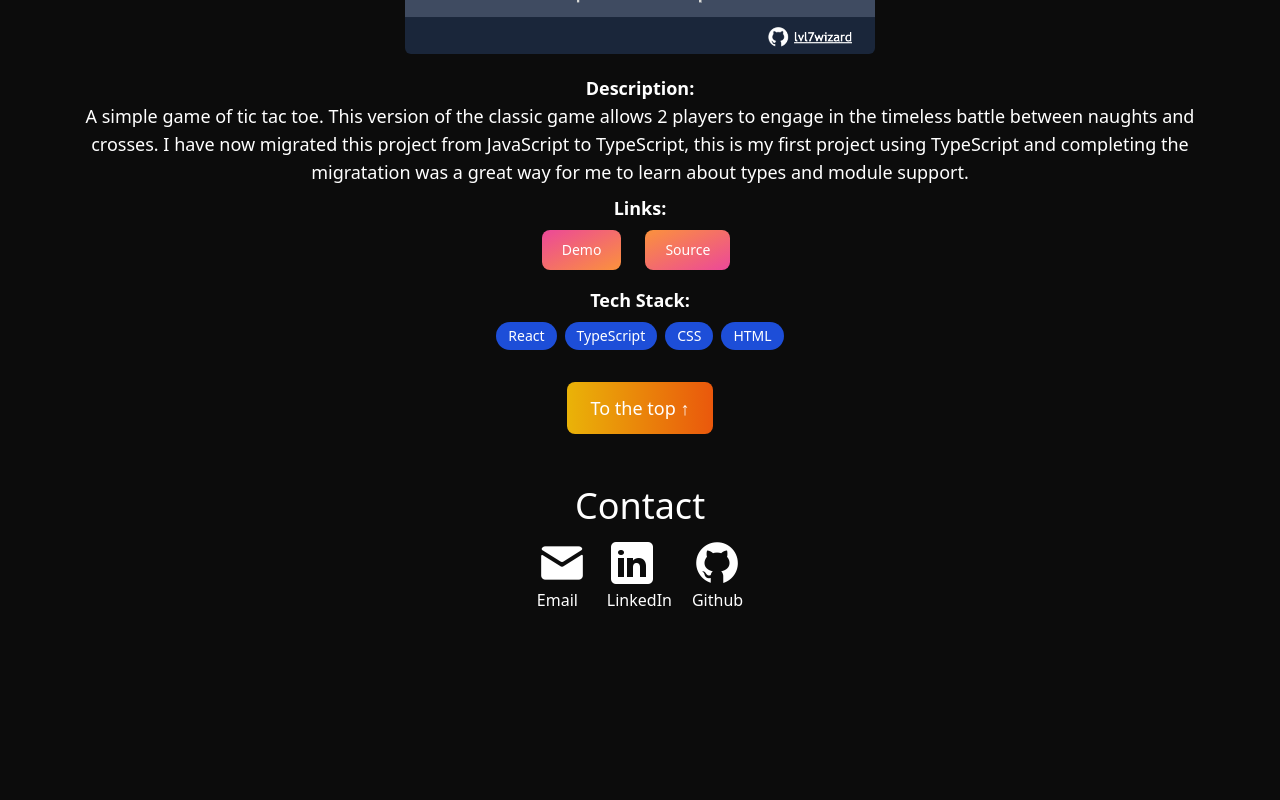
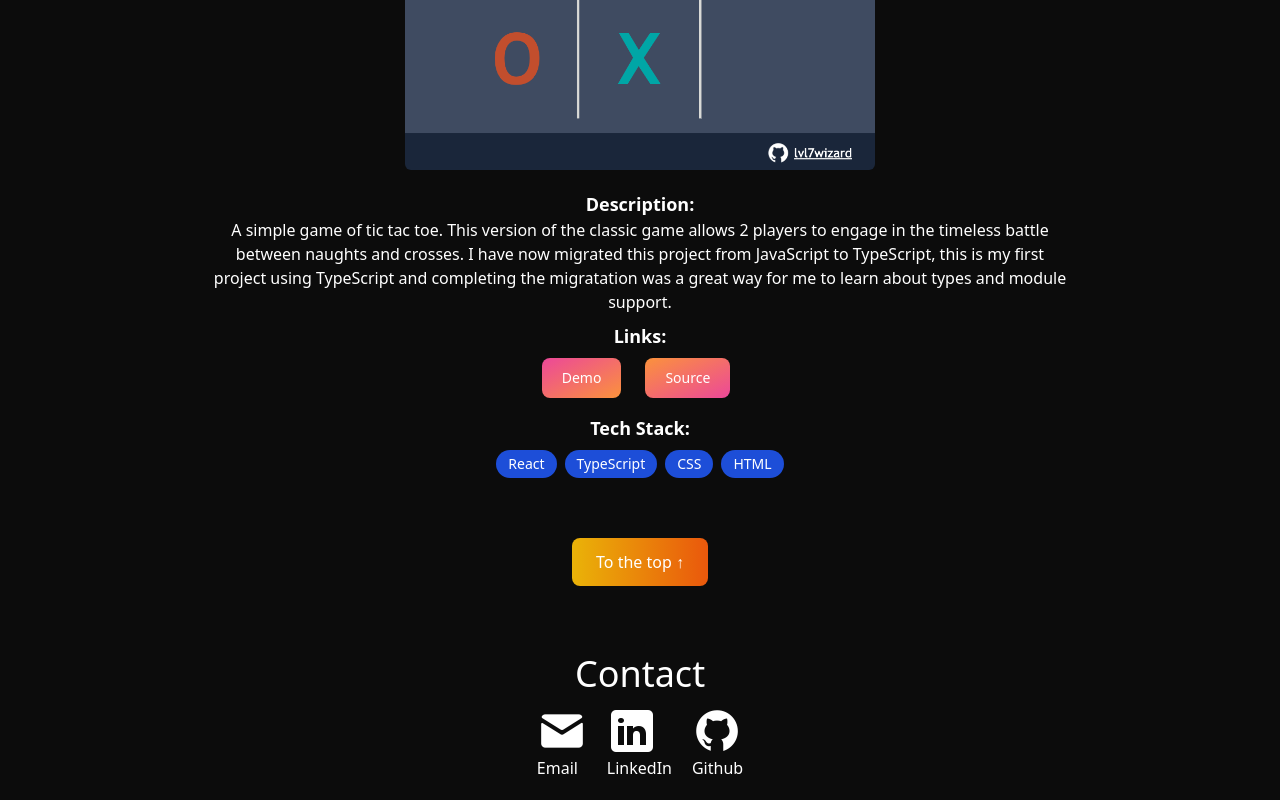
Before and after one commit to lvl7wizard/portfolio, a React (Vite) app: page / in a window 1280 px wide. Shown: the part 5855-6655 px from the top of the page. Before the commit the page ends 6487 px from the top, so only its background shows below. Built offline with nearby package versions, Linux system fonts and the light colour scheme.

Commit message:
refactors layout of Projects component

```diff
--- a/src/components/Projects/Projects.jsx
+++ b/src/components/Projects/Projects.jsx
@@ -3,15 +3,15 @@ import { ProjectCard } from "./ProjectCard";
 
 export const Projects = () => {
   return (
-    <section className="flex flex-col min-h-screen mx-5vw items-center justify-center text-center content-center text-lg text-white gap-8" id={"projects"}>
-      <h2 className="text-8xl font-bold text-blue-400 text-shadow-3d-blue">Projects</h2>
+    <section className="flex flex-col min-h-screen mx-auto p-4 max-w-4xl items-center justify-center text-center content-center text-md text-white gap-5 md:gap-10" id={"projects"}>
+      <h2 className="text-7xl mt-5 md:mt-20 md:text-8xl font-bold text-blue-400 text-shadow-3d-blue">Projects</h2>
         {projects.map((project, id) => {
           return <ProjectCard key={id} project={project}/>
         })}
         <a href="#">
           <button
             type="button"
-            className="text-white bg-gradient-to-r from-yellow-500 to-orange-600 hover:bg-gradient-to-l focus:ring-4 focus:outline-none focus:ring-red-200 dark:focus:ring-red-800 font-medium rounded-lg px-6 py-3 text-center mb-8"
+            className="text-white bg-gradient-to-r mt-5 from-yellow-500 to-orange-600 hover:bg-gradient-to-l focus:ring-4 focus:outline-none focus:ring-red-200 dark:focus:ring-red-800 font-medium rounded-lg px-6 py-3 text-center mb-8"
           >
             To the top ↑
           </button>
```
